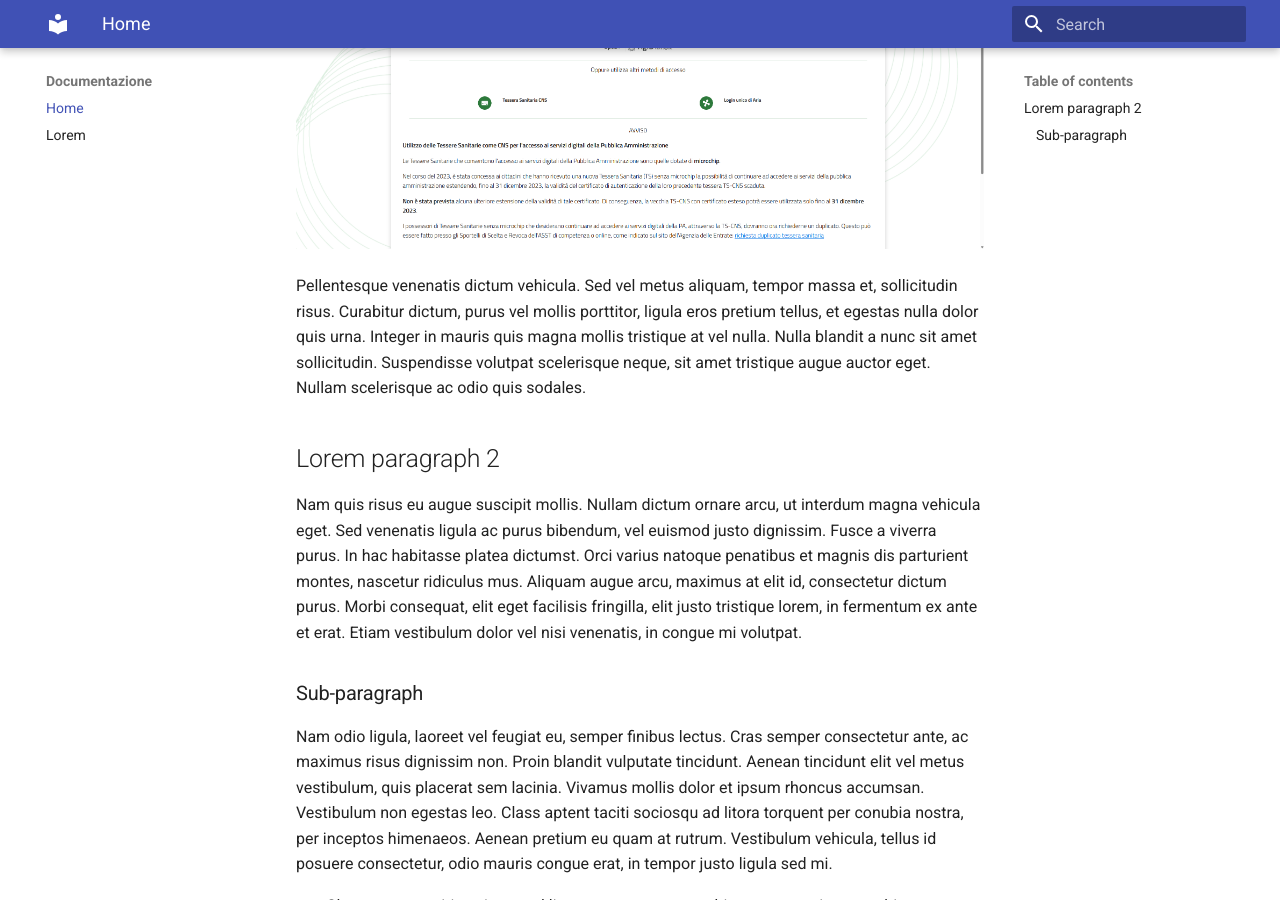
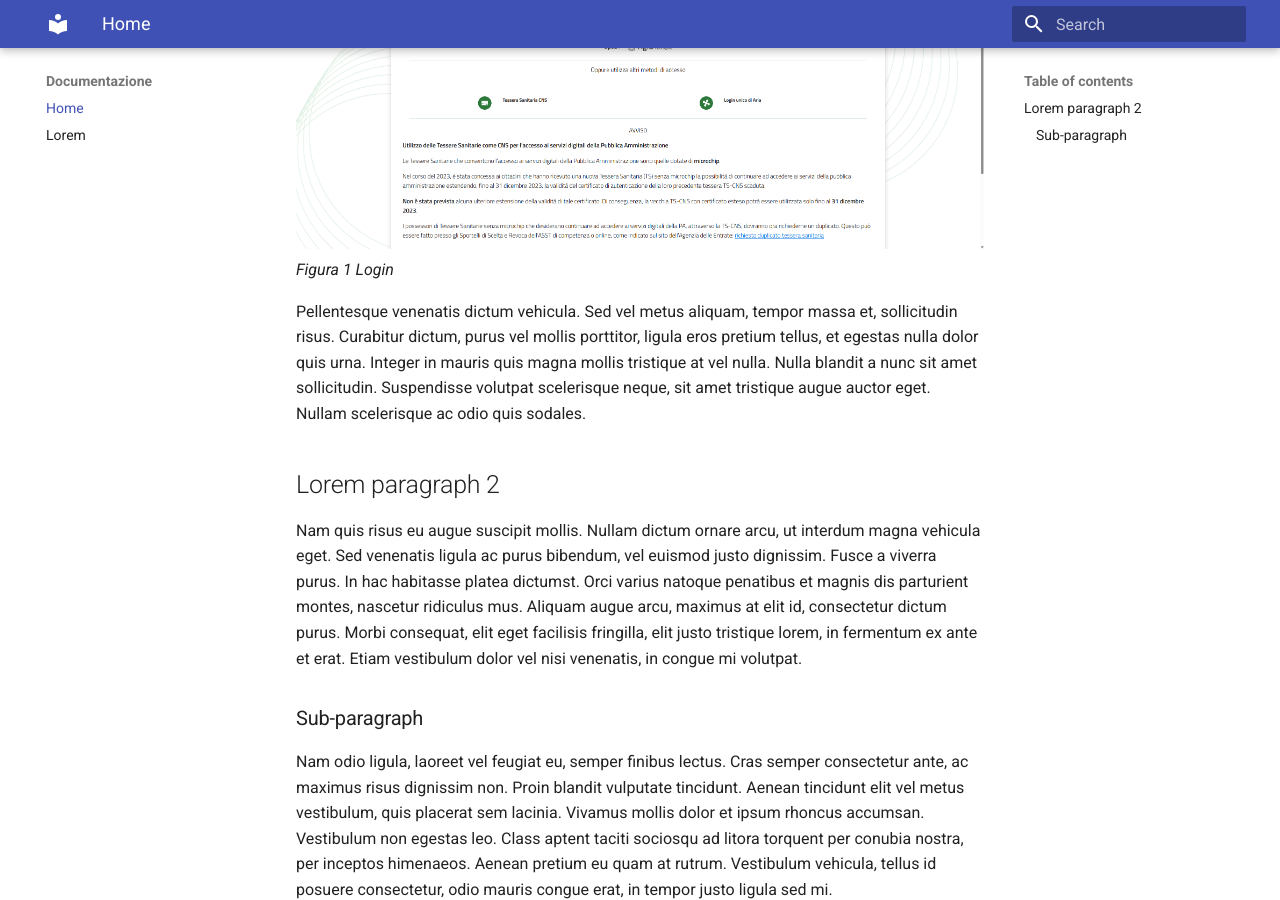
Before and after one commit to MariaCannistraAPIGOV/APILombardia, an MkDocs documentation site: the page built from docs/index.md, in a window 1280 px wide and 900 px high, scrolled down 501 px. Built offline with MkDocs 1.6.1 and Material for MkDocs 9.7.7, drawn with Linux system fonts in a browser that asks for light colours.

Commit message:
Update index.md

```diff
--- a/docs/index.md
+++ b/docs/index.md
@@ -3,6 +3,7 @@
 Lorem ipsum dolor sit amet, consectetur adipiscing elit. Curabitur tempus leo non enim accumsan consectetur. Sed porta, velit vitae volutpat congue, nulla libero bibendum sapien, quis euismod mi lorem sit amet libero. Interdum et malesuada fames ac ante ipsum primis in faucibus. Nullam eget maximus nibh. Etiam et metus a diam bibendum pulvinar et vitae ipsum. Aliquam erat volutpat. Pellentesque *pellentesque* aliquet nisl, in suscipit mi aliquam a. Donec in luctus nisi, sed facilisis lorem. Maecenas tristique interdum lacus eu porttitor. Nunc hendrerit varius commodo. Aenean leo leo, mollis in mattis at, imperdiet sit amet metus. Phasellus ac diam mollis tellus vestibulum ultrices.
 
 ![Immagine Login](Login.png)
+*Figura 1 Login*
 
 Pellentesque venenatis dictum vehicula. Sed vel metus aliquam, tempor massa et, sollicitudin risus. Curabitur dictum, purus vel mollis porttitor, ligula eros pretium tellus, et egestas nulla dolor quis urna. Integer in mauris quis magna mollis tristique at vel nulla. Nulla blandit a nunc sit amet sollicitudin. Suspendisse volutpat scelerisque neque, sit amet tristique augue auctor eget. Nullam scelerisque ac odio quis sodales.
 
```
